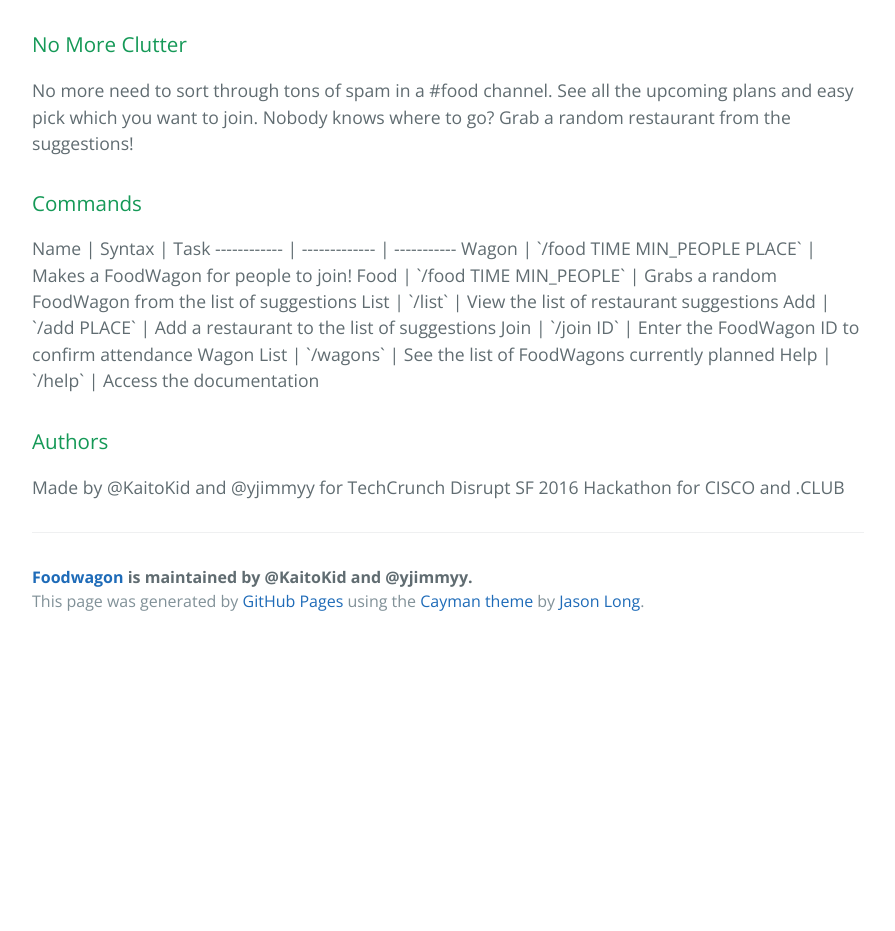
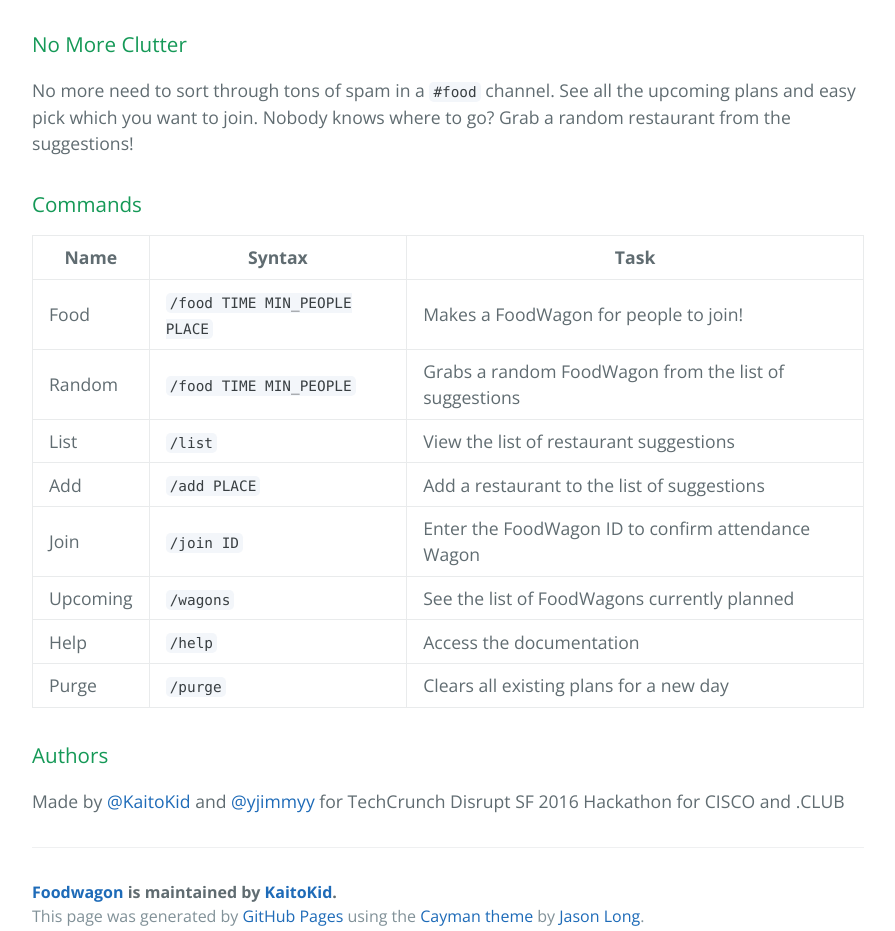
Before and after one commit to KaitoKid/foodwagon, a plain HTML site: page index.html in a window 1280 px wide. Shown: the part 572-1503 px from the top of the page, without its empty margins (192-1087 px from the left). Before the commit the page ends 1217 px from the top, so only its background shows below. Drawn offline with nearby package versions, Linux system fonts and the light colour scheme.

```diff
--- a/index.html
+++ b/index.html
@@ -2,7 +2,7 @@
 <html lang="en-us">
   <head>
     <meta charset="UTF-8">
-    <title>Foodwagon @Disrupt</title>
+    <title>Foodwagon by KaitoKid</title>
     <meta name="viewport" content="width=device-width, initial-scale=1">
     <link rel="stylesheet" type="text/css" href="stylesheets/normalize.css" media="screen">
     <link href='https://fonts.googleapis.com/css?family=Open+Sans:400,700' rel='stylesheet' type='text/css'>
@@ -20,36 +20,77 @@
 
     <section class="main-content">
       <h3>
-<a id="foodwagon-intro" class="anchor" href="#foodwagon-intro" aria-hidden="true"><span aria-hidden="true" class="octicon octicon-link"></span></a>Foodwagon plans your outings for you.</h3>
+<a id="foodwagon-plans-your-outings-for-you" class="anchor" href="#foodwagon-plans-your-outings-for-you" aria-hidden="true"><span aria-hidden="true" class="octicon octicon-link"></span></a>Foodwagon plans your outings for you.</h3>
 
 <p>Ever have problems in the office trying to decide on where to go for lunch? Want to try a new place but you aren't sure who's interested? Simply create a FoodWagon in the channel and see who bandwagons along! You can even request a minimum number of people to come along for an event to happen (Such as a 5-person buffet special). </p>
 
 <h3>
-<a id="no-clutter" class="anchor" href="#no-clutter" aria-hidden="true"><span aria-hidden="true" class="octicon octicon-link"></span></a>No More Clutter</h3>
+<a id="no-more-clutter" class="anchor" href="#no-more-clutter" aria-hidden="true"><span aria-hidden="true" class="octicon octicon-link"></span></a>No More Clutter</h3>
 
-<p>No more need to sort through tons of spam in a #food channel. See all the upcoming plans and easy pick which you want to join. Nobody knows where to go? Grab a random restaurant from the suggestions!</p>
+<p>No more need to sort through tons of spam in a <code>#food</code> channel. See all the upcoming plans and easy pick which you want to join. Nobody knows where to go? Grab a random restaurant from the suggestions!</p>
 
 <h3>
 <a id="commands" class="anchor" href="#commands" aria-hidden="true"><span aria-hidden="true" class="octicon octicon-link"></span></a>Commands</h3>
 
-Name | Syntax | Task
------------- | ------------- | -----------
-Wagon | `/food TIME MIN_PEOPLE PLACE` | Makes a FoodWagon for people to join!
-Food | `/food TIME MIN_PEOPLE` | Grabs a random FoodWagon from the list of suggestions
-List | `/list` | View the list of restaurant suggestions
-Add | `/add PLACE` | Add a restaurant to the list of suggestions
-Join | `/join ID` | Enter the FoodWagon ID to confirm attendance
-Wagon List | `/wagons` | See the list of FoodWagons currently planned
-Help | `/help` | Access the documentation
+<table>
+<thead>
+<tr>
+<th>Name</th>
+<th>Syntax</th>
+<th>Task</th>
+</tr>
+</thead>
+<tbody>
+<tr>
+<td>Food</td>
+<td><code>/food TIME MIN_PEOPLE PLACE</code></td>
+<td>Makes a FoodWagon for people to join!</td>
+</tr>
+<tr>
+<td>Random</td>
+<td><code>/food TIME MIN_PEOPLE</code></td>
+<td>Grabs a random FoodWagon from the list of suggestions</td>
+</tr>
+<tr>
+<td>List</td>
+<td><code>/list</code></td>
+<td>View the list of restaurant suggestions</td>
+</tr>
+<tr>
+<td>Add</td>
+<td><code>/add PLACE</code></td>
+<td>Add a restaurant to the list of suggestions</td>
+</tr>
+<tr>
+<td>Join</td>
+<td><code>/join ID</code></td>
+<td>Enter the FoodWagon ID to confirm attendance Wagon</td>
+</tr>
+<tr>
+<td>Upcoming</td>
+<td><code>/wagons</code></td>
+<td>See the list of FoodWagons currently planned</td>
+</tr>
+<tr>
+<td>Help</td>
+<td><code>/help</code></td>
+<td>Access the documentation</td>
+</tr>
+<tr>
+<td>Purge</td>
+<td><code>/purge</code></td>
+<td>Clears all existing plans for a new day</td>
+</tr>
+</tbody>
+</table>
 
 <h3>
-<a id="authors-and-contributors" class="anchor" href="#authors-and-contributors" aria-hidden="true"><span aria-hidden="true" class="octicon octicon-link"></span></a>Authors</h3>
+<a id="authors" class="anchor" href="#authors" aria-hidden="true"><span aria-hidden="true" class="octicon octicon-link"></span></a>Authors</h3>
 
-<p>Made by @KaitoKid and @yjimmyy for TechCrunch Disrupt SF 2016 Hackathon for CISCO and .CLUB</p>
-
+<p>Made by <a href="https://github.com/KaitoKid" class="user-mention">@KaitoKid</a> and <a href="https://github.com/yjimmyy" class="user-mention">@yjimmyy</a> for TechCrunch Disrupt SF 2016 Hackathon for CISCO and .CLUB</p>
 
       <footer class="site-footer">
-        <span class="site-footer-owner"><a href="https://github.com/KaitoKid/foodwagon">Foodwagon</a> is maintained by @KaitoKid and @yjimmyy.</span>
+        <span class="site-footer-owner"><a href="https://github.com/KaitoKid/foodwagon">Foodwagon</a> is maintained by <a href="https://github.com/KaitoKid">KaitoKid</a>.</span>
 
         <span class="site-footer-credits">This page was generated by <a href="https://pages.github.com">GitHub Pages</a> using the <a href="https://github.com/jasonlong/cayman-theme">Cayman theme</a> by <a href="https://twitter.com/jasonlong">Jason Long</a>.</span>
       </footer>
```
Also changed, not shown: params.json (+1 -1 lines).
